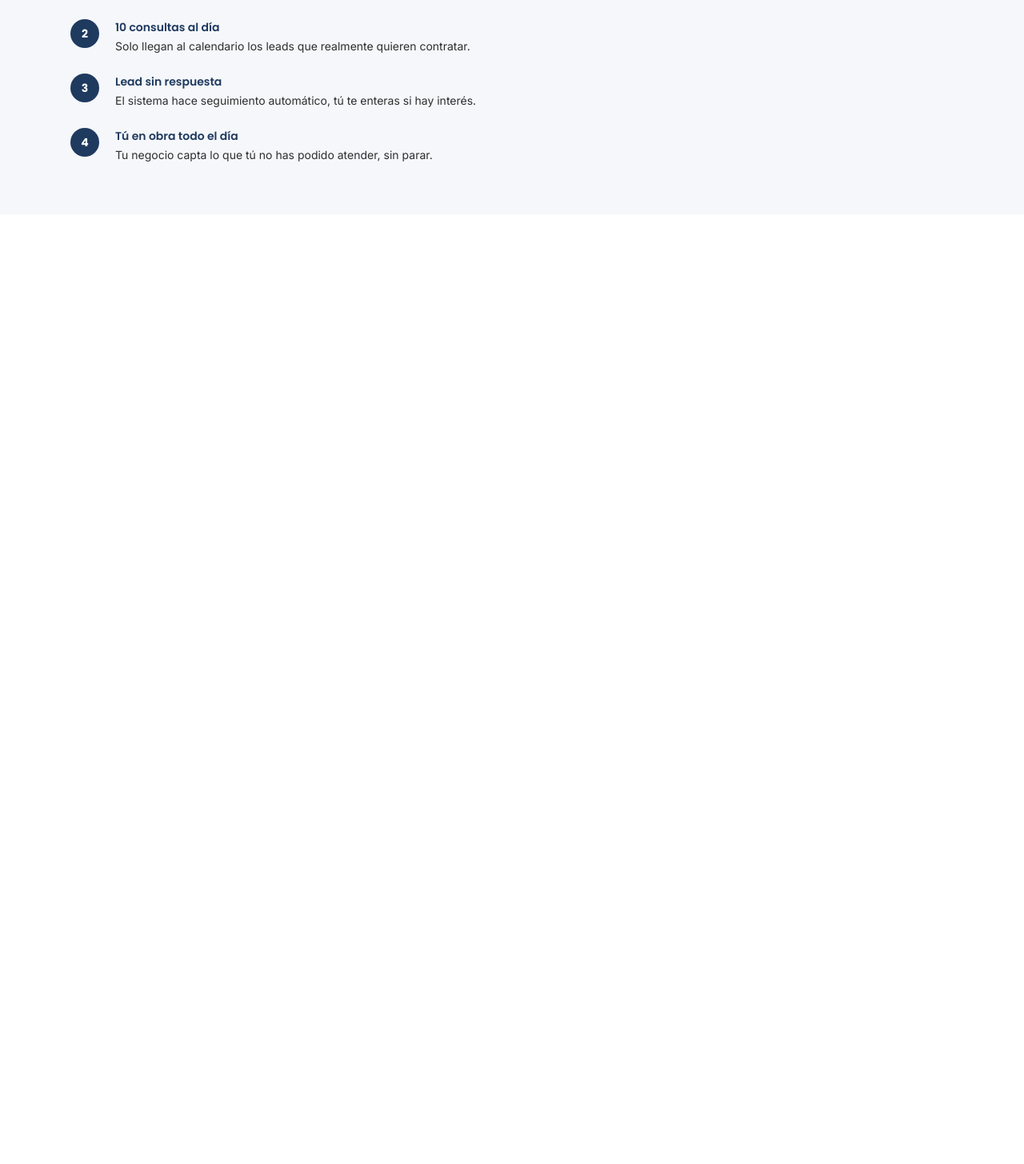
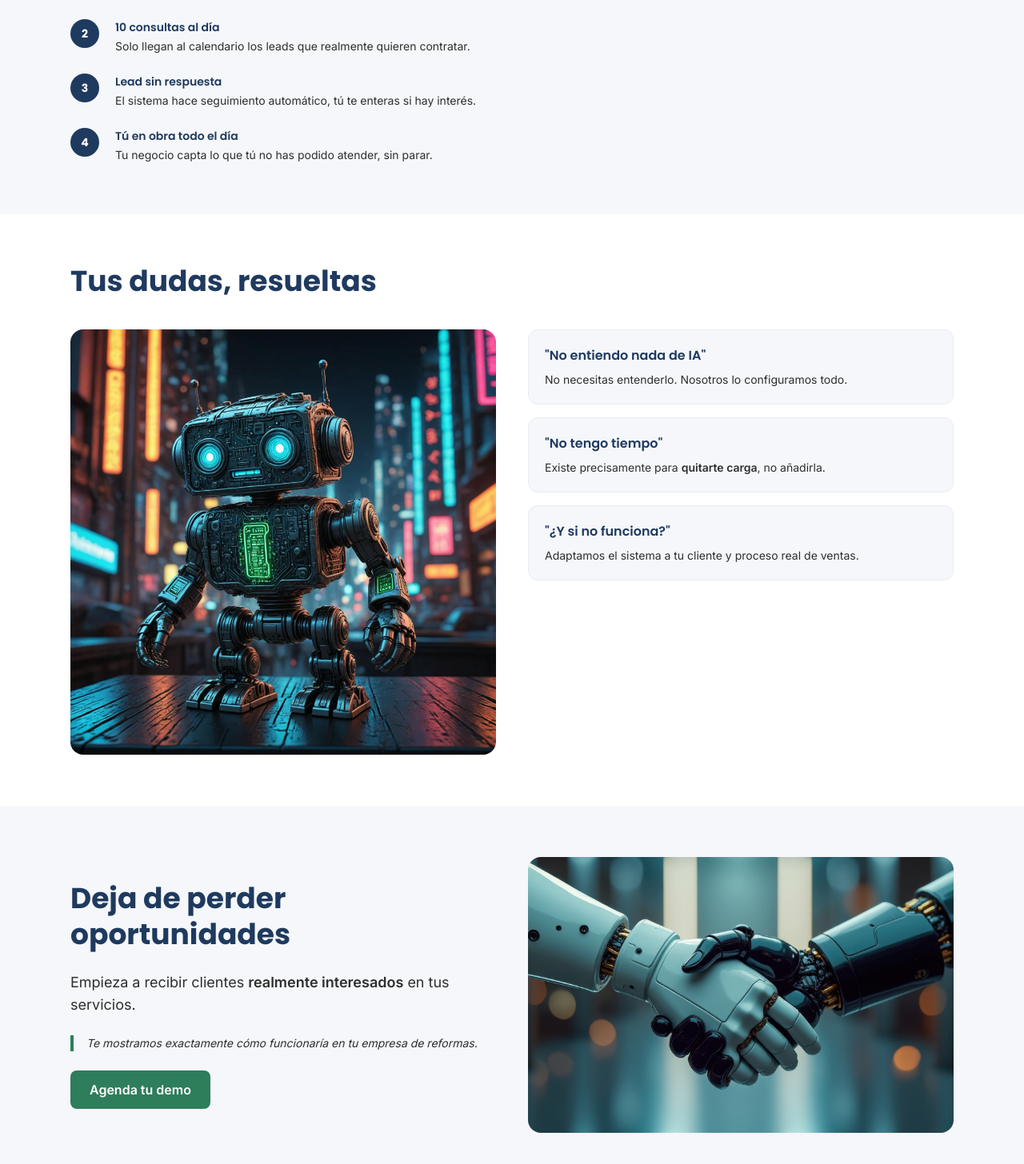
Before and after one commit to AnaAguileraMorales88/agente-ia, a React (Vite) app: page / in a window 1280 px wide. Shown: the part 3116-4572 px from the top of the page at 80% size. Before the commit the page ends 3384 px from the top, so only its background shows below. Built offline with nearby package versions, Linux system fonts and the light colour scheme.

Commit message:
feat:Añadidas mas sesiones sobre servicios que ofrecemos

```diff
--- a/src/App.jsx
+++ b/src/App.jsx
@@ -5,6 +5,8 @@ import Scenario from './components/Scenario'
 import ValueProposition from './components/ValueProposition'
 import WhyUs from './components/WhyUs'
 import UseCases from './components/UseCases'
+import Faq from './components/Faq'
+import Cta from './components/Cta'
 
 function App() {
   return (
@@ -17,6 +19,8 @@ function App() {
         <ValueProposition />
         <WhyUs />
         <UseCases />
+        <Faq />
+        <Cta />
       </main>
     </>
   )
--- /dev/null
+++ b/src/components/Cta.jsx
@@ -0,0 +1,47 @@
+    import ctaImg from '../assets/images/Imagen1.jpg'
+
+    export default function Cta() {
+    return (
+        <section
+        id="contacto"
+        aria-labelledby="cta-title"
+        className="bg-[#f5f7fa] py-16"
+        >
+        <article className="max-w-6xl mx-auto px-6 flex flex-col md:flex-row items-center gap-10">
+
+            <header className="flex-1 flex flex-col gap-6">
+            <h2
+                id="cta-title"
+                className="font-[family-name:var(--font-heading)] text-2xl sm:text-3xl md:text-4xl font-bold text-[#1F3A5F] leading-tight"
+            >
+                Deja de perder oportunidades
+            </h2>
+
+            <p className="font-[family-name:var(--font-body)] text-[#2E2E2E] text-base sm:text-lg">
+                Empieza a recibir clientes <strong>realmente interesados</strong> en tus servicios.
+            </p>
+
+            <blockquote className="border-l-4 border-[#2E7D5B] pl-4 italic font-[family-name:var(--font-body)] text-[#2E2E2E] text-sm">
+                Te mostramos exactamente cómo funcionaría en tu empresa de reformas.
+            </blockquote>
+
+            <a
+                href="mailto:ia.atencion.digital@gmail.com"
+                className="font-[family-name:var(--font-body)] self-start bg-[#2E7D5B] hover:bg-[#256b4d] text-white font-semibold px-6 py-3 rounded-lg transition-colors duration-200 focus-visible:outline-2 focus-visible:outline-offset-2 focus-visible:outline-[#2E7D5B]"
+            >
+                Agenda tu demo
+            </a>
+            </header>
+
+            <figure className="flex-1 m-0">
+            <img
+                src={ctaImg}
+                alt="Equipo celebrando el éxito de captar más clientes con inteligencia artificial"
+                className="w-full h-auto rounded-2xl object-cover"
+            />
+            </figure>
+
+        </article>
+        </section>
+    )
+    }
--- /dev/null
+++ b/src/components/Faq.jsx
@@ -0,0 +1,64 @@
+    const FAQS = [
+    {
+        question: '"No entiendo nada de IA"',
+        answer: 'No necesitas entenderlo. Nosotros lo configuramos todo.',
+    },
+    {
+        question: '"No tengo tiempo"',
+        answer: 'Existe precisamente para quitarte carga, no añadirla.',
+        bold: 'quitarte carga',
+    },
+    {
+        question: '"¿Y si no funciona?"',
+        answer: 'Adaptamos el sistema a tu cliente y proceso real de ventas.',
+    },
+    ]
+
+    export default function Faq() {
+    return (
+        <section
+        id="dudas"
+        aria-labelledby="faq-title"
+        className="py-16"
+        >
+        <article className="max-w-6xl mx-auto px-6 flex flex-col gap-10">
+            <h2
+            id="faq-title"
+            className="font-[family-name:var(--font-heading)] text-3xl md:text-4xl font-bold text-[#1F3A5F]"
+            >
+            Tus dudas, resueltas
+            </h2>
+            <section className="flex flex-col md:flex-row items-start gap-10">
+            <figure className="flex-1 m-0">
+                <img
+                src="/src/assets/images/Imagen2.jpg"
+                alt="Persona dando la mano a un robot, representando la colaboración con IA"
+                className="w-full h-auto rounded-2xl object-cover"
+                />
+            </figure>
+            <ul className="flex-1 flex flex-col gap-4 list-none p-0 m-0" role="list">
+                {FAQS.map(({ question, answer, bold }) => (
+                <li
+                    key={question}
+                    className="bg-[#f5f7fa] rounded-xl p-5 border border-[#e8edf3] flex flex-col gap-2"
+                >
+                    <p className="font-[family-name:var(--font-heading)] font-semibold text-[#1F3A5F]">
+                    {question}
+                    </p>
+                    <p className="font-[family-name:var(--font-body)] text-[#2E2E2E] text-sm">
+                    {bold
+                        ? answer.split(bold).map((part, i, arr) =>
+                            i < arr.length - 1
+                            ? <span key={i}>{part}<strong>{bold}</strong></span>
+                            : part
+                        )
+                        : answer}
+                    </p>
+                </li>
+                ))}
+            </ul>
+            </section>
+        </article>
+        </section>
+    )
+    }
```
Also changed, not shown: src/assets/images/Logo blanco.jpeg (added).
